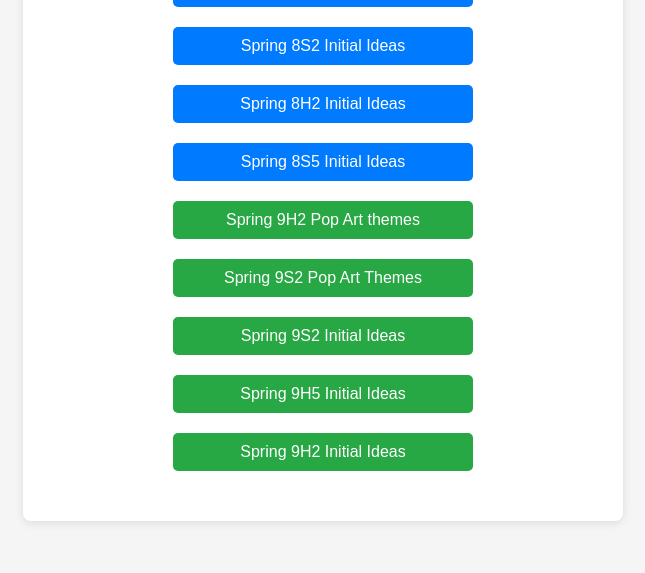
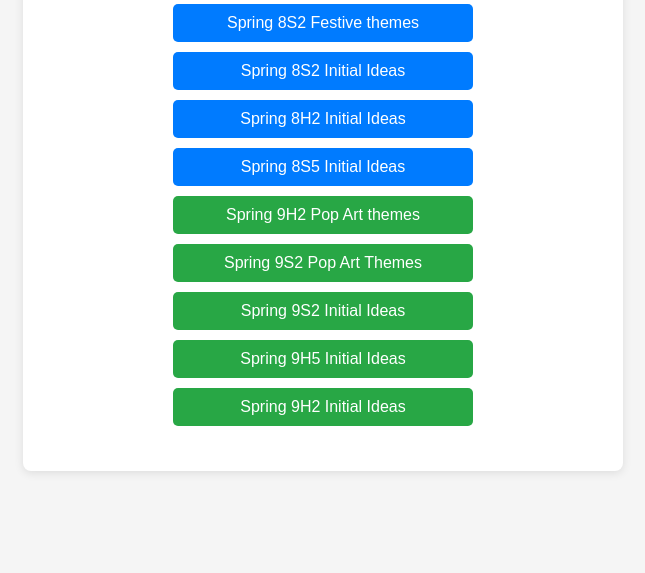
Before and after one commit to beatsaway/2025SpringDT, a plain HTML site: page index.html in a window 1280 px wide. Shown: the part 227-800 px from the top of the page, without its empty margins (317-962 px from the left). Drawn offline with Linux system fonts and the light colour scheme.

Commit message:
Update index.html

```diff
--- a/index.html
+++ b/index.html
@@ -33,7 +33,7 @@
 
         h1 {
             color: #333;
-            margin-bottom: 20px;
+            margin-bottom: 10px;
         }
 
         p {
@@ -43,12 +43,12 @@
 
         .btn {
             display: inline-block;
-            padding: 10px 20px;
+            padding: 10px 10px;
             color: white;
             text-decoration: none;
             border-radius: 5px;
             transition: background-color 0.3s ease, transform 0.2s ease;
-            margin: 10px 0;
+            margin: 5px 0;
             width: 100%;
             max-width: 300px;
             text-align: center;
```
